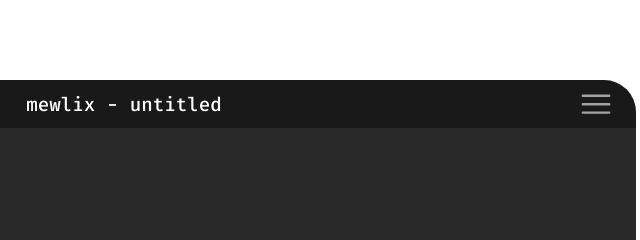
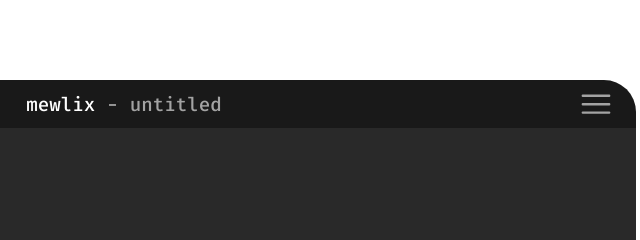
Before and after one commit to kbmackenzie/mewlix-base, a plain HTML site: page console/index.html in a window 1280 px wide. Shown: the top 240 px of the page, 516-1156 px from the left. Drawn offline with Linux system fonts and the light colour scheme.

Commit message:
refactor: (css) renamed slight-fade to translucent

```diff
--- a/console/index.html
+++ b/console/index.html
@@ -14,8 +14,8 @@
     <main id="console" class="console">
       <section class="font-console center-items console__title">
         <h1>mewlix
-          <span class="slight-fade"> - </span>
-          <span id="project-name" class="slight-fade">untitled</span>
+          <span class="translucent"> - </span>
+          <span id="project-name" class="translucent">untitled</span>
         </h1>
       </section>
 
```
